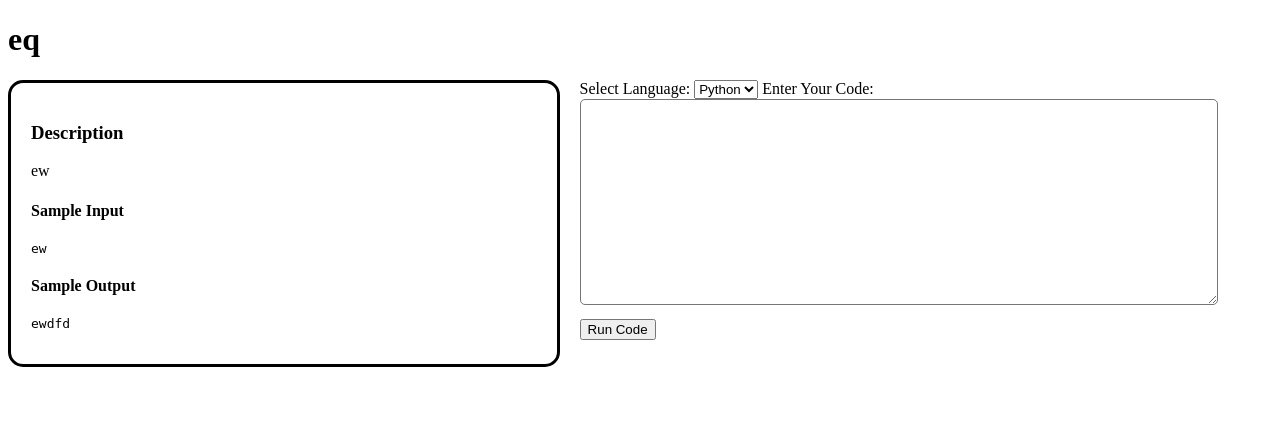
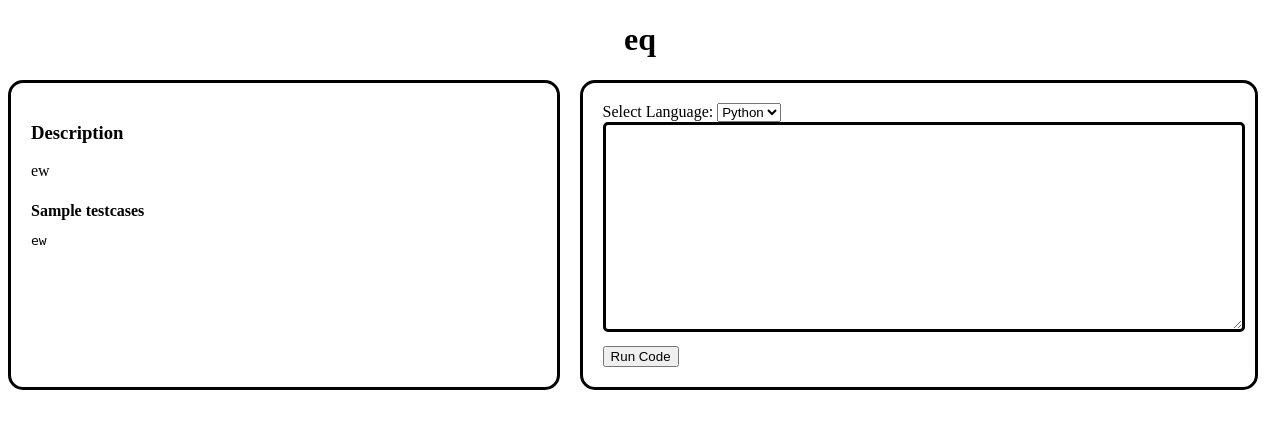
Before and after one commit to Shijin1111/screenshare_python, a Django app: page /problems/1/ in a window 1280 px wide. Shown: the top 429 px of the page. Run offline with Django 5.2, Linux system fonts and the light colour scheme; data comes from the database, SQL or seed files in the repository.

Commit message:
problem model changed

```diff
--- a/exampro/problems/models.py
+++ b/exampro/problems/models.py
@@ -3,8 +3,7 @@
 class Problem(models.Model):
     title = models.CharField(max_length=255)
     description = models.TextField()
-    sample_input = models.TextField()
-    sample_output = models.TextField()
+    sample_testcases = models.TextField()
 
 class TestCase(models.Model):
     problem = models.ForeignKey(Problem, on_delete=models.CASCADE, related_name='test_cases')
--- a/exampro/problems/templates/problems/problem_details.html
+++ b/exampro/problems/templates/problems/problem_details.html
@@ -16,10 +16,14 @@
         }
         .right {
             width: 50%;
+            border: solid black;
+            border-radius: 15px;
+            padding: 20px;
         }
         textarea {
             width: 100%;
             height: 200px;
+            border: solid black;
             border-radius: 5px;
         }
         button {
@@ -31,6 +35,12 @@
             border-radius: 5px;
             white-space: pre-wrap;
         }
+        h4{
+            margin-bottom: 0;
+        }
+        h1{
+            text-align: center;
+        }
     </style>
 </head>
 <body>
@@ -40,11 +50,9 @@
             <h3>Description</h3>
             <p>{{ problem.description }}</p>
 
-            <h4>Sample Input</h4>
-            <pre>{{ problem.sample_input }}</pre>
+            <h4>Sample testcases</h4>
+            <pre>{{ problem.sample_testcases }}</pre>
 
-            <h4>Sample Output</h4>
-            <pre>{{ problem.sample_output }}</pre>
         </div>
         <div class="right">
             <form method="POST">
@@ -56,7 +64,7 @@
                     <option value="java" {% if language == "java" %}selected{% endif %}>Java</option>
                 </select>
 
-                <label for="code">Enter Your Code:</label>
+
                 <textarea name="code" id="code">{{ code }}</textarea>
 
                 <button type="submit">Run Code</button>
```
Also changed, not shown: exampro/db.sqlite3, exampro/problems/migrations/0003_rename_sample_input_problem_sample_testcases_and_more.py (added).
